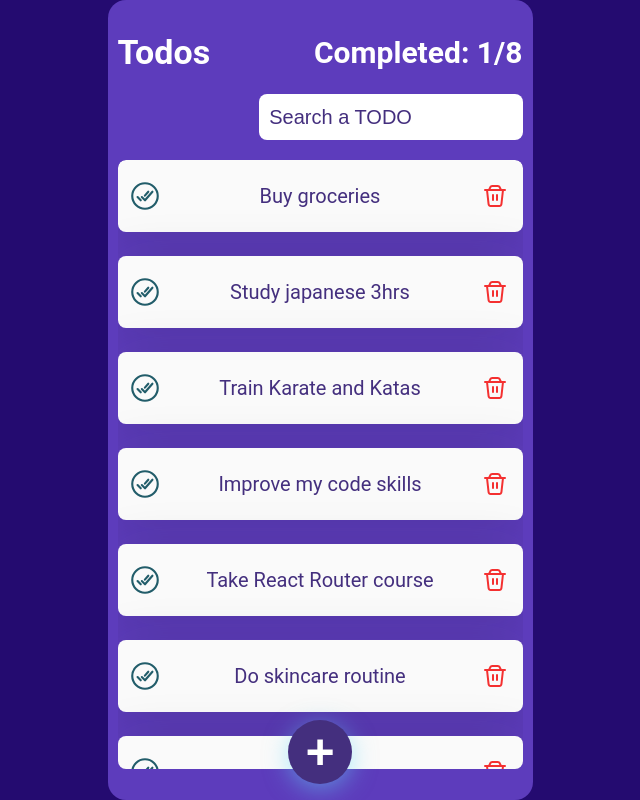
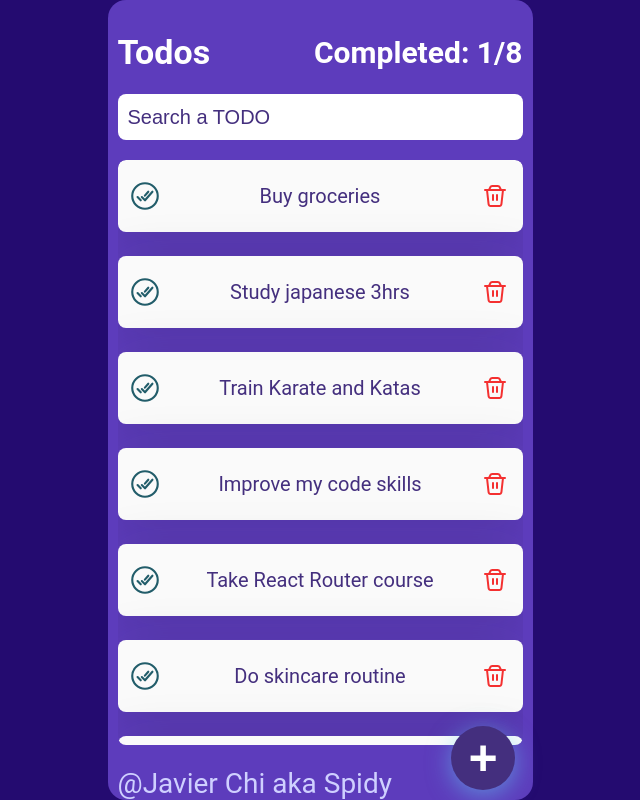
Before and after one commit to SpidySamurai/React-To-Do, a React (Create React App) app: page /#/ in a window 1280 px wide. Shown: the whole page, without its empty margins (320-960 px from the left). Built offline with nearby package versions, Linux system fonts and the light colour scheme.

Commit message:
Update: smooth look and feel, modal validation empty input

```diff
--- a/src/index.css
+++ b/src/index.css
@@ -34,6 +34,16 @@ main {
   /* border: solid black 1px; */
 }
 
+footer{
+  padding-top: 2.2rem;
+  font-size: 2.8rem;
+}
+
+footer a{
+  color: #cfd0ff;
+  text-decoration: none;
+}
+
 body::-webkit-scrollbar {
   display: none; /* Chrome, Safari y Edge */
 }
--- a/src/routes/home/Homepage.js
+++ b/src/routes/home/Homepage.js
@@ -3,7 +3,7 @@ import { useTodos } from "../../routes/useTodos";
 import { TodoHeader } from "../../ui/TodoHeader";
 import { TodoSearch } from "../../ui/TodoSearch";
 import { TodoCounter } from "../../ui/TodoCounter";
-import {TodoListContainer } from "../../ui/TodoListContainer";
+import { TodoListContainer } from "../../ui/TodoListContainer";
 import { TodoList } from "../../ui/TodoList";
 import { TodoCompletedList } from "../../ui/TodoCompletedList";
 import { TodoLoading } from "../../ui/TodoLoading";
@@ -101,6 +101,9 @@ function HomePage() {
             />
           )}
         </TodoListContainer>
+        <footer>
+          <a href="https://github.com/SpidySamurai">@Javier Chi aka Spidy</a>
+        </footer>
         {openModal && (
           <Modal>
             <TodoForm addTodo={addTodo} setOpenModal={setOpenModal} />
--- a/src/ui/ChangeAlert/changeAlert.css
+++ b/src/ui/ChangeAlert/changeAlert.css
@@ -1,5 +1,6 @@
 .changeAlert__container {
   margin-top: 1.6rem;
+  margin-bottom: 1.6rem;
   display: flex;
   align-items: flex-end;
   gap: 1.6rem;
--- a/src/ui/CreateTodoButton/CreateTodoButton.css
+++ b/src/ui/CreateTodoButton/CreateTodoButton.css
@@ -1,7 +1,7 @@
 .CreateTodoButton {
   position: fixed;
-  bottom: 2vh;
-  right: calc(50% - 3.2rem);
+  bottom: 1.2vh;
+  right: calc(50% - 19.5rem);
 
   display: flex;
   justify-content: center;
@@ -26,7 +26,7 @@
 }
 
 .CreateTodoButton:hover {
-  transform: rotate(224deg);
+  transform: rotate(180deg);
 }
 
 /* @media (min-width: 320px) {
--- a/src/ui/TodoCompletedList/TodoCompletedList.css
+++ b/src/ui/TodoCompletedList/TodoCompletedList.css
@@ -1,5 +1,4 @@
 .TodoCompletedList-container h2 {
   color: white;
   font-size: 2.8rem;
-  padding-bottom: 2rem;
 }
--- a/src/ui/TodoForm/index.js
+++ b/src/ui/TodoForm/index.js
@@ -14,19 +14,32 @@ function TodoForm({ addTodo, setOpenModal }) {
     addTodo(newTodoValue);
     setOpenModal((prevState) => !prevState);
   };
+
+  const handleSubmit = (event) => {
+    event.preventDefault();
+
+    onSubmit();
+  }
+
+  const handleInvalid = (event) => {
+    event.target.setCustomValidity('Please enter a new task');
+  };
+
   return (
-    <div className="TodoForm">
+    <form className="TodoForm" onSubmit={handleSubmit}>
       <h2>Add a new task</h2>
       <input
         value={newTodoValue}
         onChange={onChange}
         placeholder="New task text"
+        required
+        onInvalid={handleInvalid}
       ></input>
       <div>
-        <button onClick={() => onSubmit()}>Add task</button>
-        <button onClick={onCancel}>Cancel</button>
+        <button type="submit">Add task</button>
+        <button type="button" onClick={onCancel}>Cancel</button>
       </div>
-    </div>
+    </form>
   );
 }
 export { TodoForm };
--- a/src/ui/TodoList/TodoList.css
+++ b/src/ui/TodoList/TodoList.css
@@ -4,7 +4,6 @@ ul {
   gap:2.4rem;
 
   margin: 0;
-  padding-bottom: 2.6rem;
   list-style: none;
 }
 
--- a/src/ui/TodoListContainer/TodoListContainer.css
+++ b/src/ui/TodoListContainer/TodoListContainer.css
@@ -1,6 +1,9 @@
 .TodoListContainer-container {
+    display: flex;
+    flex-direction: column;
+    gap: 2rem;
     overflow-y: auto;
-    height: calc(100vh - 23.89vh);
+    height: calc(100vh - 26.89vh);
 
     border-radius: 8px;
 }
--- a/src/ui/TodoLoading/index.js
+++ b/src/ui/TodoLoading/index.js
@@ -1,7 +1,7 @@
 import React from "react";
 
 function TodoLoading(props) {
-  return <p>Loading todos</p>;
+  return <p>Loading todos...</p>;
 }
 
 export { TodoLoading };
--- a/src/ui/TodoSearch/TodoSearch.css
+++ b/src/ui/TodoSearch/TodoSearch.css
@@ -5,7 +5,7 @@
 
 .TodoSearch__bar {
   padding-left: 1rem;
-  width: 65%;
+  width: 100%;
   height: 4.6rem;
   font-size: 2rem;
   color: #442f7e;
```
Lines whose indentation alone changed are shown as unchanged.
